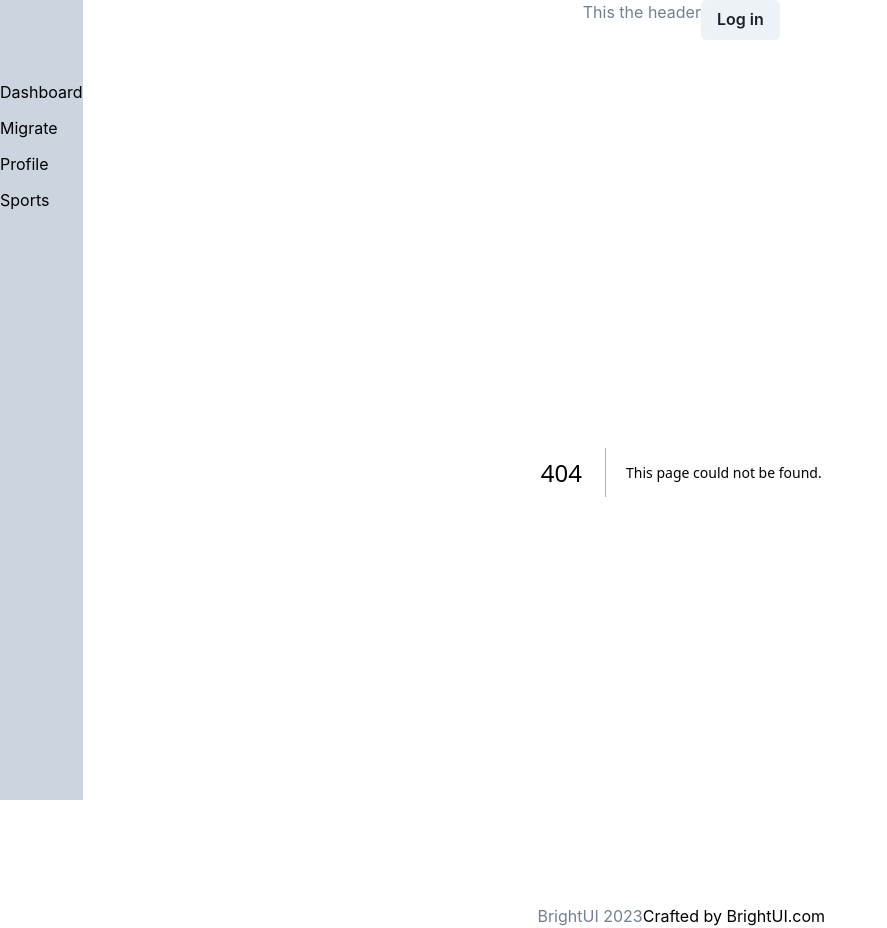
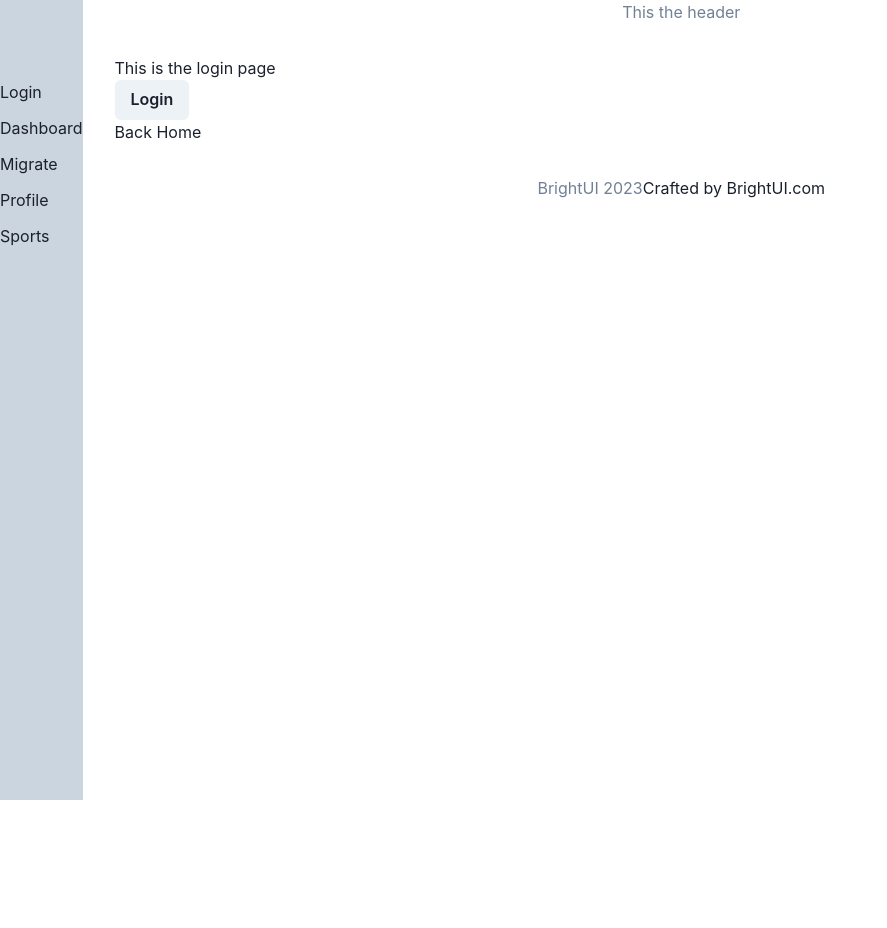
Before and after one commit to deepu-premrajan/untitled-pillar-project, a Next.js app: page /login in a window 1280 px wide. Before the commit this address had no page. Shown: the whole page, without its empty margins (0-887 px from the left). After the commit the page ends 800 px from the top, so only its background shows below. Built offline with nearby package versions, Linux system fonts and the light colour scheme.

Commit message:
fixed url and added login page+button

```diff
--- a/src/components/Header.tsx
+++ b/src/components/Header.tsx
@@ -1,4 +1,3 @@
-import Login from "@/pages/login+signup";
 import { Box, Center, Flex, Spacer, Text, HStack } from "@chakra-ui/react";
 import Link from "next/link";
 
@@ -7,7 +6,6 @@ export default function Header() {
     <Center>
       <Flex justify="space-between">
         <Text textColor={"gray.500"}>This the header</Text>
-        <Login />
       </Flex>
     </Center>
   );
--- a/src/components/Sidebar.tsx
+++ b/src/components/Sidebar.tsx
@@ -18,25 +18,31 @@ export default function Sidebar() {
     >
       <Stack spacing="3">
         <Link
+          href="/login"
+          onClick={() => handleSidebarClick("/login")}
+        >
+          Login
+        </Link>
+        <Link
           href="/dashboard"
           onClick={() => handleSidebarClick("/dashboard")}
         >
           Dashboard
         </Link>
         <Link
-          href="/dashboard"
+          href="/migrate"
           onClick={() => handleSidebarClick("/migrate")}
         >
           Migrate
         </Link>
         <Link
-          href="/dashboard"
+          href="/profile"
           onClick={() => handleSidebarClick("/profile")}
         >
           Profile
         </Link>
         <Link
-          href="/dashboard"
+          href="/sports"
           onClick={() => handleSidebarClick("/sports")}
         >
           Sports
--- a/src/pages/login+signup/index.tsx
+++ /dev/null
@@ -1,5 +0,0 @@
-import { Button } from "@chakra-ui/react";
-
-export default function Login() {
-  return <Button>Log in</Button>;
-}
--- /dev/null
+++ b/src/pages/login/index.tsx
@@ -0,0 +1,14 @@
+import { Button } from "@chakra-ui/react";
+import Link from "next/link";
+
+export default function Login() {
+  return (
+    <>
+      <h1>This is the login page</h1>
+      <Button>Login</Button>
+      <h2>
+        <Link href="/">Back Home</Link>
+      </h2>
+    </>
+  );
+}
```
